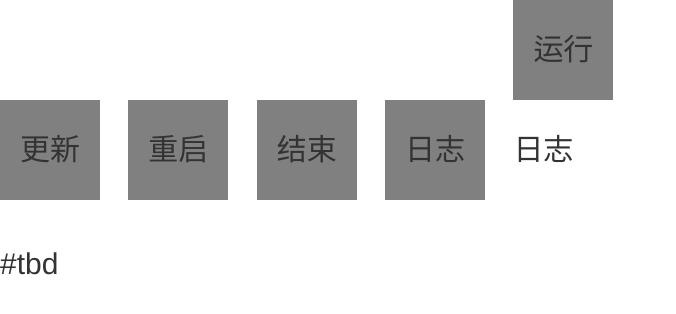
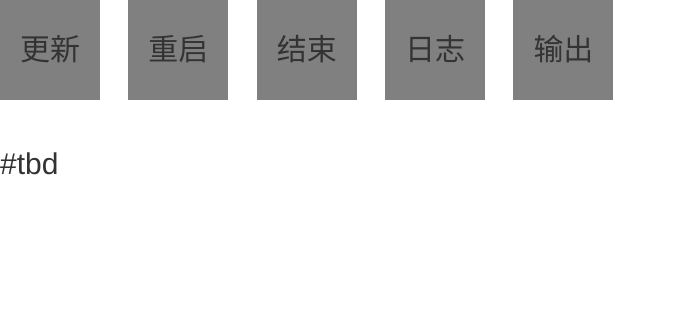
Before and after one commit to suishanwen/balance, a plain HTML site: page app/config.html in a window 1280 px wide. Shown: the whole page, without its empty margins (0-676 px from the left). Drawn offline with nearby package versions, Linux system fonts and the light colour scheme.

Commit message:
A running log

```diff
--- a/app/config.html
+++ b/app/config.html
@@ -27,7 +27,7 @@
     <div class="operate" onclick="restart()"><span>重启</span></div>
     <div class="operate" onclick="shutdown()"><span>结束</span></div>
     <div class="operate" onclick="log()"><span>日志</span></div>
-    <div class="operate" onclick="runningLog()"><span>运行日志</span></div>
+    <div class="operate" onclick="runningLog()"><span>输出</span></div>
 </div>
 <br>
 #tbd
```
